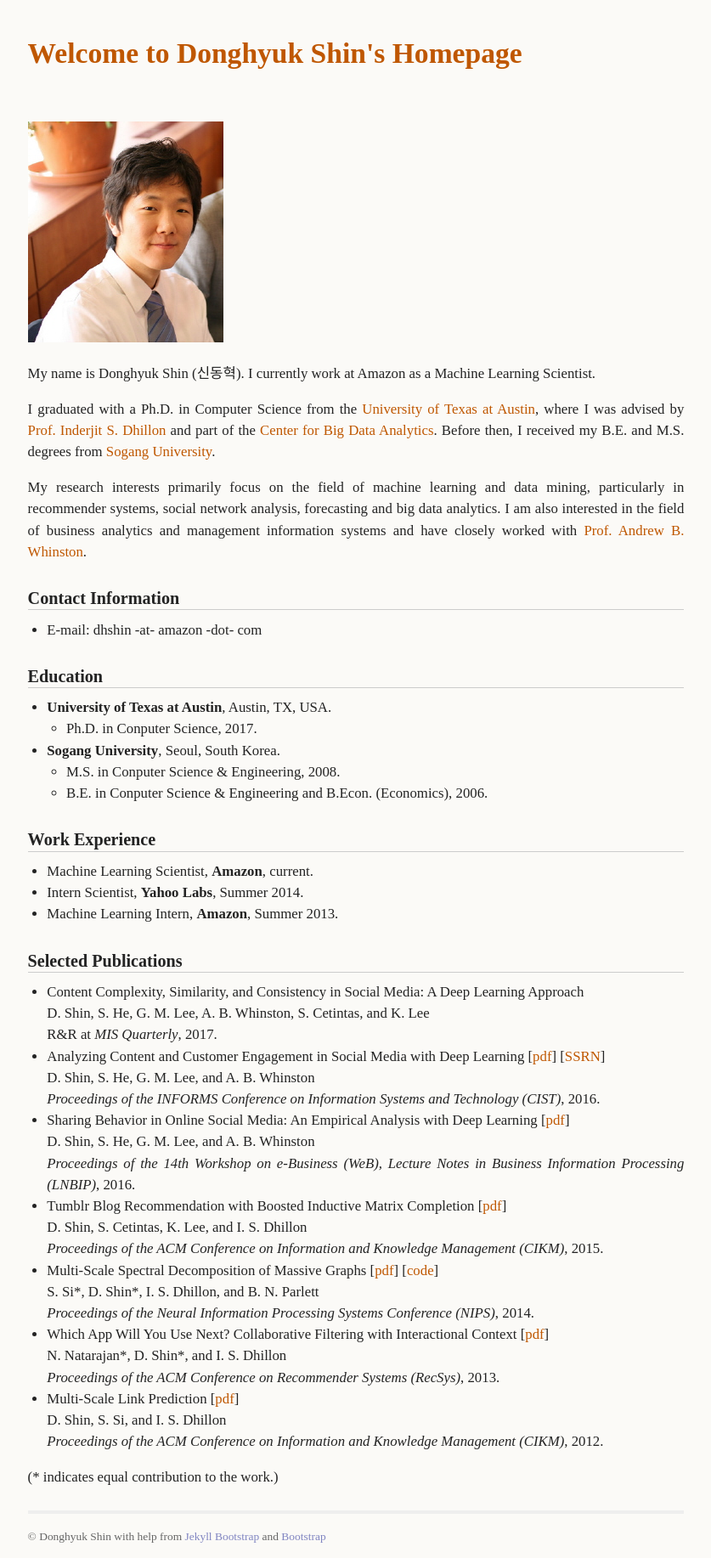
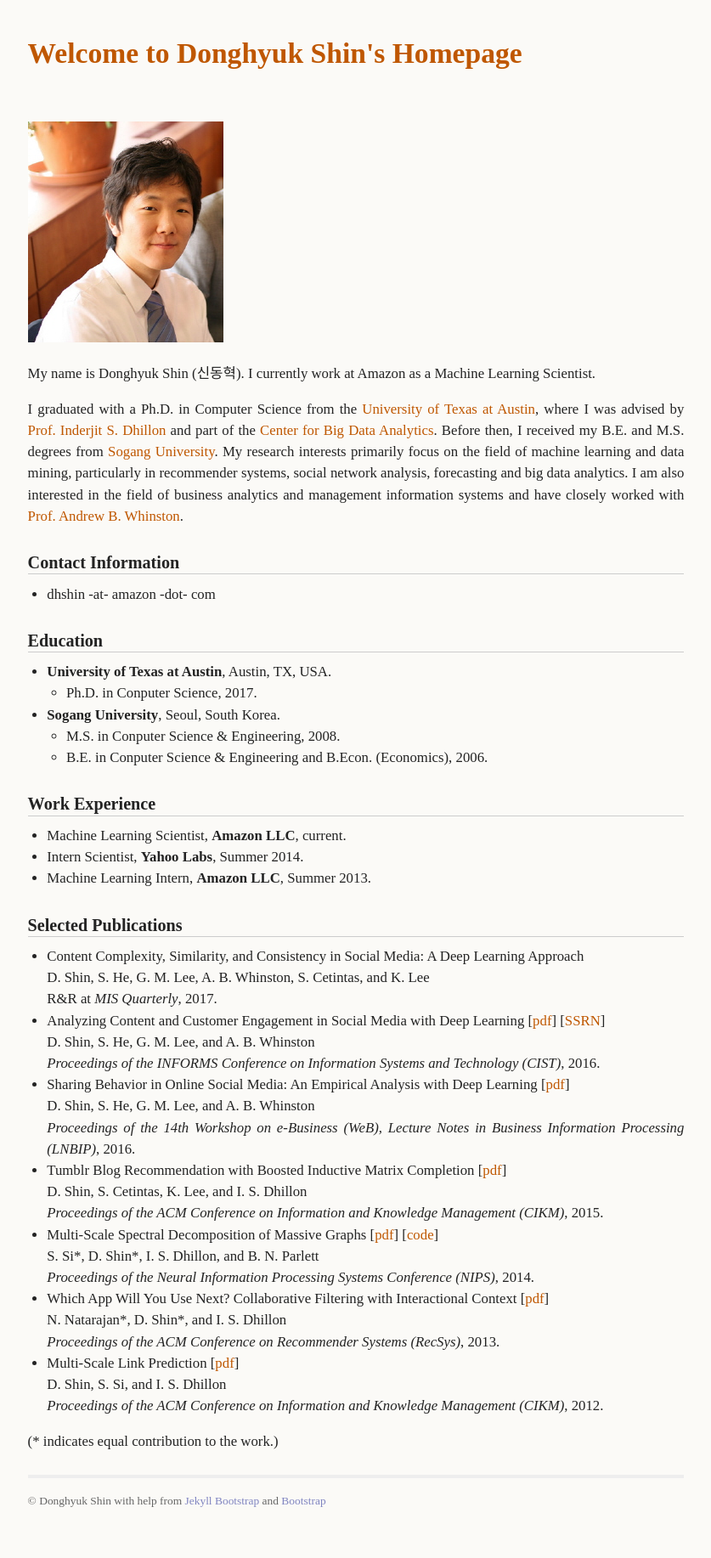
Before and after one commit to dshin32/dshin32.github.io, a Jekyll site: the page built from index.md, in a window 1280 px wide. Shown: the whole page at 85% size, without its empty margins (221-1058 px from the left). Built offline with Jekyll 4.4.1, drawn with Linux system fonts in a browser that asks for light colours; after the commit the page ends 1792 px from its top, so only the background shows below that.

Commit message:
minor updates..

```diff
--- a/index.md
+++ b/index.md
@@ -12,12 +12,11 @@ tagline: Machine Learning Scientist
 My name is Donghyuk Shin (신동혁). I currently work at Amazon as a Machine Learning Scientist.
 
 I graduated with a Ph.D. in Computer Science from the [University of Texas at Austin](http://www.utexas.edu), where I was advised by [Prof. Inderjit S. Dhillon](http://www.cs.utexas.edu/users/inderjit) and part of the [Center for Big Data Analytics](http://bigdata.ices.utexas.edu/). Before then, I received my B.E. and M.S. degrees from [Sogang University](http://wwwe.sogang.ac.kr).
-
 My research interests primarily focus on the field of machine learning and data mining, particularly in recommender systems, social network analysis, forecasting and big data analytics. I am also interested in the field of business analytics and management information systems and have closely worked with [Prof. Andrew B. Whinston](https://sites.google.com/site/abwhinston/).
 
 ### Contact Information
 
-- E-mail: dhshin -at- amazon -dot- com
+- dhshin -at- amazon -dot- com
 
 ### Education
 
@@ -35,9 +34,9 @@ My research interests primarily focus on the field of machine learning and data
  -->
 ### Work Experience
 
-- Machine Learning Scientist, **Amazon**, current.
+- Machine Learning Scientist, **Amazon LLC**, current.
 - Intern Scientist, **Yahoo Labs**, Summer 2014.
-- Machine Learning Intern, **Amazon**, Summer 2013.
+- Machine Learning Intern, **Amazon LLC**, Summer 2013.
 
 ### Selected Publications
 
```
Also changed, not shown: 3 other files.
